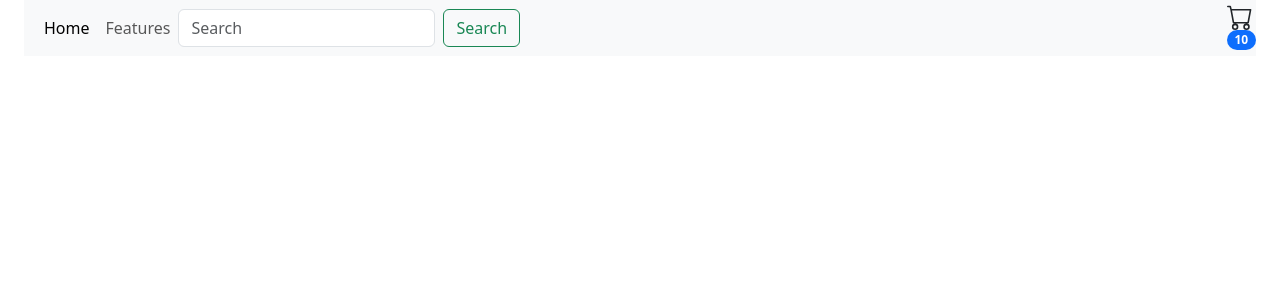
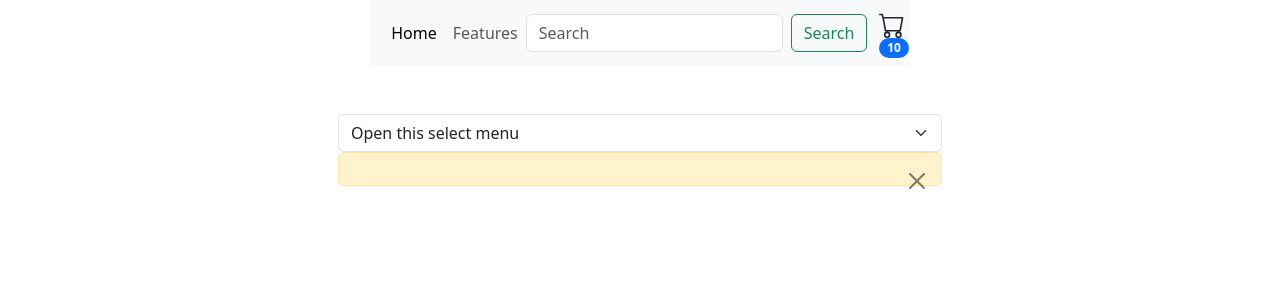
Before and after one commit to 81angelHELP90/e-commerce-Xtres, a React (Vite) app: page / in a window 1280 px wide. Shown: the top 300 px of the page. Built offline with nearby package versions, Linux system fonts and the light colour scheme.

Commit message:
agrego componente ItemListContainer

```diff
--- a/src/App.css
+++ b/src/App.css
@@ -1,20 +1,8 @@
-
-body{
-  	display: flex;
+body {
+	display: flex;
 	flex-direction: column;
 	flex-wrap: nowrap;
 	justify-content: flex-start;
-	align-items: stretch;
-	align-content: stretch;
-}
-/*Nav-Bar*/
-.box-NavBar {
-	background: #F8F9FA;
-  	width: 100%;
-  	display: flex;
-	flex-direction: row;
-	flex-wrap: nowrap;
-	justify-content: space-between;
 	align-items: stretch;
 	align-content: stretch;
 }
@@ -27,7 +15,3 @@ body{
 	align-items: stretch;
 	align-content: stretch;
 }
-
-#countItem {
-
-}
--- a/src/App.jsx
+++ b/src/App.jsx
@@ -2,24 +2,24 @@ import "bootstrap/dist/css/bootstrap.min.css"
 import "bootstrap/dist/js/bootstrap.min.js"
 import './App.css'
 import NavBar from "./components/navbar/NavBar.jsx"
-import CartWidget from "./components/cart/CartWidget.jsx"
+import ItemListContainer from "./components/itemListContainer/ItemListContainer.jsx"
 
 function App() {
 
   return (
     <>
       <body className="container-fluid">
-        <header className="box-NavBar">
+        <header>
           <NavBar className="navBar"/>
-          <CartWidget/>
+          {/* */}
         </header>
         <div className="container-fluid">
           <div className="row">
-          <main>
-            <section className="">
-
-            </section>
-          </main>
+            <main>
+              <section className="col-md-6 offset-md-3 mt-5">
+                <ItemListContainer text="Mensaje de prueba.."/>
+              </section>
+            </main>
           </div>
         </div>
       </body>
--- a/src/components/cart/CartWidget.jsx
+++ b/src/components/cart/CartWidget.jsx
@@ -1,6 +1,5 @@
 import "bootstrap/dist/css/bootstrap.min.css"
 import "bootstrap/dist/js/bootstrap.min.js"
-import { useState } from 'react'
 import '../../App.css'
 
 function CartWidget() {
--- /dev/null
+++ b/src/components/itemListContainer/ItemListContainer.jsx
@@ -0,0 +1,22 @@
+import "bootstrap/dist/css/bootstrap.min.css"
+import "bootstrap/dist/js/bootstrap.min.js"
+import '../../App.css'
+
+function ItemListContainer({ mesaage }) {
+    return (
+        <>
+            <select className="form-select" aria-label="Default select example">
+                <option selected>Open this select menu</option>
+                <option value="1">One</option>
+                <option value="2">Two</option>
+                <option value="3">Three</option>
+            </select>
+            <div className="alert alert-warning alert-dismissible fade show" role="alert">
+                <strong>{mesaage}</strong>
+                <button type="button" className="btn-close" data-bs-dismiss="alert" aria-label="Close"></button>
+            </div>
+        </>
+    )
+}
+
+export default ItemListContainer
--- a/src/components/navbar/NavBar.jsx
+++ b/src/components/navbar/NavBar.jsx
@@ -1,11 +1,11 @@
 import "bootstrap/dist/css/bootstrap.min.css"
 import "bootstrap/dist/js/bootstrap.min.js"
+import CartWidget from "../cart/CartWidget.jsx"
 import '../../App.css'
 
 function NavBar() {
     return (
-
-        <nav className="navbar navbar-expand-lg bg-body-tertiary">
+        <nav className="navbar navbar-expand-lg bg-body-tertiary box-navbar">
             <div className="container-fluid">
                 <button className="navbar-toggler" type="button" data-bs-toggle="collapse" data-bs-target="#navbarNav" aria-controls="navbarNav" aria-expanded="false" aria-label="Toggle navigation">
                     <span className="navbar-toggler-icon"></span>
@@ -25,8 +25,8 @@ function NavBar() {
                     </form>
                 </div>
             </div>
+            <CartWidget/>
         </nav>
-
     )
 }
 
```
